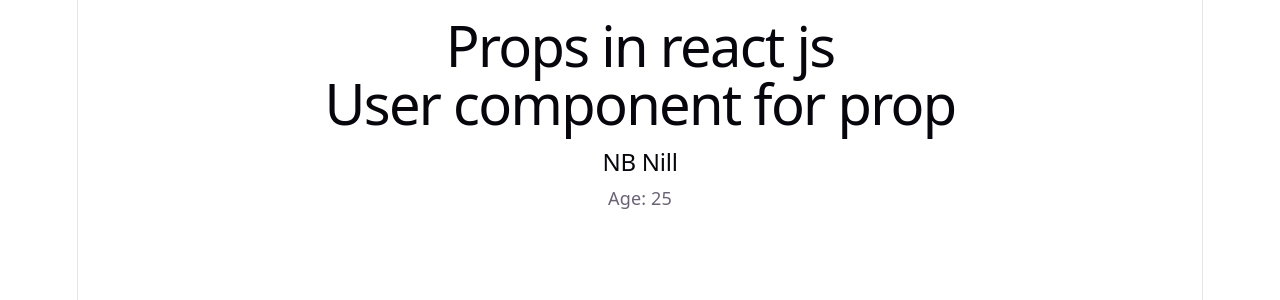
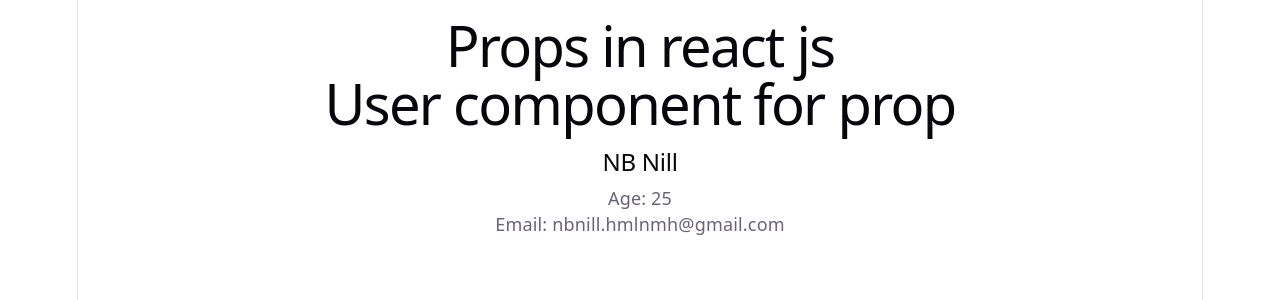
Before and after one commit to codewithnill/reactjs_19_by_code_step_by_step, a React (Vite) app in the folder main/react-blog/: page / in a window 1280 px wide. Shown: the top 300 px of the page. Built offline with nearby package versions, Linux system fonts and the light colour scheme.

Commit message:
dynamic data passing.

```diff
--- a/main/react-blog/src/App.jsx
+++ b/main/react-blog/src/App.jsx
@@ -1,11 +1,13 @@
 import UserForProp from "./UserForProp";
 function App() {
-  // let name ="NB Nill";
+  let name ="NB Nill";
+  let age = 25;
+  let email = "nbnill.hmlnmh@gmail.com";
   return (
     <div>
       <h1>Props in react js</h1>
       {/* <h2>{name}</h2> */}
-      <UserForProp name="NB Nill" age={25} />
+      <UserForProp name={name} age={age} email={email} />
     </div>
   );
 }
--- a/main/react-blog/src/UserForProp.jsx
+++ b/main/react-blog/src/UserForProp.jsx
@@ -5,6 +5,7 @@
 //             <h1>User component for prop</h1>
 //             <h2>{name}</h2>
 //             <p>Age: {age}</p>
+//             <p>Email: {email}</p>
 //         </div>
 //     )
 // }
@@ -16,6 +17,7 @@ function UserForProp(props) {
             <h1>User component for prop</h1>
             <h2>{props.name}</h2>
             <p>Age: {props.age}</p>
+            <p>Email: {props.email}</p>
         </div>
     )
 }
```
